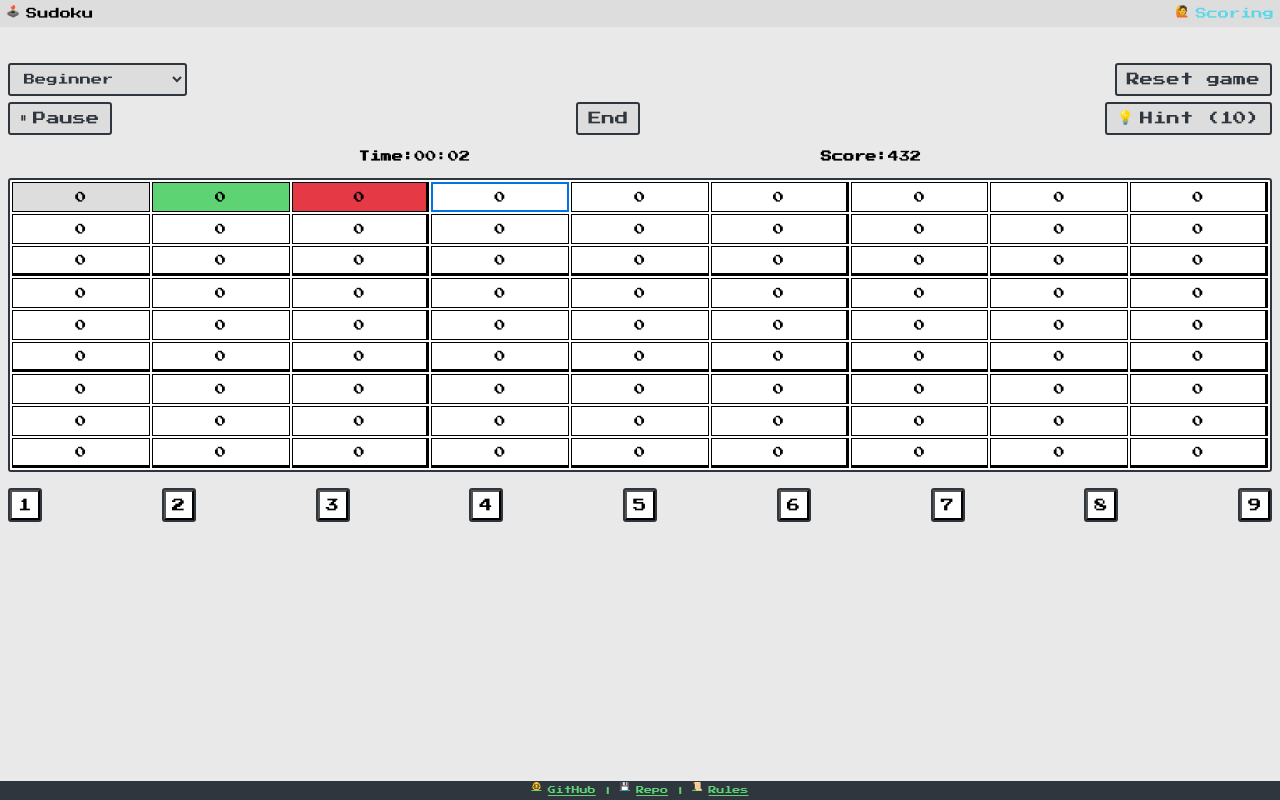
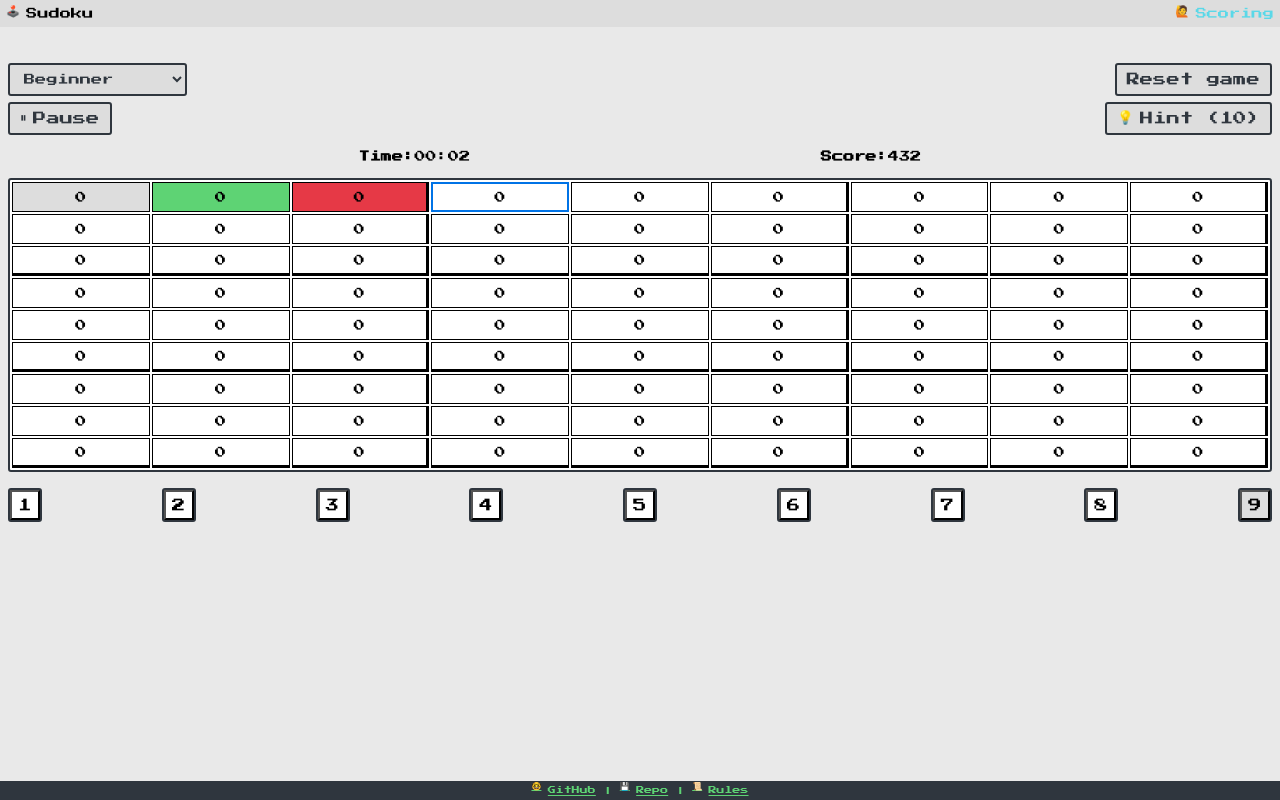
Before and after one commit to mikizuk/vue3-sudoku, a Vue app: page / in a window 1280 px wide. Both pictures are taken after a click on the button "Start". Built offline with nearby package versions, Linux system fonts and the light colour scheme.

Commit message:
Added pause animation, design button states

```diff
--- a/src/components/layout/GameControls.vue
+++ b/src/components/layout/GameControls.vue
@@ -3,8 +3,9 @@ import GameDifficulty from '@/components/ui/GameDifficulty.vue'
 import RetroButton from '../slots/RetroButton.vue'
 import EmojiText from '@/components/slots/EmojiText.vue'
 import { useSudokuStore } from '@/stores/sudoku'
+import { storeToRefs } from 'pinia'
+
 const store = useSudokuStore()
-import { storeToRefs } from 'pinia'
 const { isGamePaused, hintsRemaining } = storeToRefs(store)
 
 const onTogglePause = () => {
@@ -13,9 +14,9 @@ const onTogglePause = () => {
 const onHintClick = () => {
   store.useHint()
 }
-const onEndGame = () => {
-  console.info('end game!')
-}
+// const onEndGame = () => {
+//   console.info('end game!')
+// }
 </script>
 <template>
   <div class="controls">
@@ -30,7 +31,7 @@ const onEndGame = () => {
         <template #text>Pause</template>
       </EmojiText>
     </RetroButton>
-    <RetroButton @click="onEndGame">End</RetroButton>
+    <!-- <RetroButton @click="onEndGame">End</RetroButton> -->
     <RetroButton @click="onHintClick">
       <EmojiText>
         <template #emoji>💡</template>
--- a/src/components/layout/TheBoard.vue
+++ b/src/components/layout/TheBoard.vue
@@ -3,11 +3,11 @@ import { useSudokuStore } from '@/stores/sudoku'
 import { storeToRefs } from 'pinia'
 const store = useSudokuStore()
 
-const { board } = storeToRefs(store)
+const { board, isGamePaused } = storeToRefs(store)
 </script>
 
 <template>
-  <table class="board">
+  <table class="board" :class="{ 'board--paused': isGamePaused }">
     <tr class="board__row" v-for="(row, rowIndex) in board" :key="rowIndex">
       <td class="board__cell" v-for="(cell, cellIndex) in row" :key="cellIndex">{{ cell }}</td>
     </tr>
@@ -55,5 +55,10 @@ const { board } = storeToRefs(store)
   .board__row:nth-of-type(1) > .board__cell:nth-of-type(4) {
     border: 2px solid var(--royal-blue);
   }
+  transition: all 0.4s ease-out;
+}
+
+.board--paused {
+  filter: blur(4px);
 }
 </style>
--- a/src/components/layout/TheDigits.vue
+++ b/src/components/layout/TheDigits.vue
@@ -8,11 +8,15 @@ const availableDigits = computed(() =>
     return { value: digit, isAvailable: true }
   }),
 )
+
+const onDigit = (e: number) => {
+  console.info('e', e)
+}
 </script>
 <template>
   <ul class="digits">
     <li class="digits__item" v-for="digit in availableDigits" :key="digit.value">
-      <button>{{ digit.value }}</button>
+      <button class="digits__button" @click="onDigit(digit.value)">{{ digit.value }}</button>
     </li>
   </ul>
 </template>
@@ -29,14 +33,28 @@ const availableDigits = computed(() =>
     border-radius: 3px;
     /* padding: 4px; */
 
-    button {
-      /* color: var(--royal-blue); */
+    .digits__button {
       background-color: var(--white);
-      /* border: 1px solid red; */
       cursor: pointer;
       height: 30px;
       width: 30px;
     }
+    @media (hover: hover) {
+      .digits__button:hover {
+        outline: 2px solid var(--mint-green);
+        background-color: var(--teal-green);
+        color: var(--white);
+      }
+    }
+  }
+
+  .digits__item:active {
+    outline: 2px solid var(--royal-blue);
+  }
+
+  /* // remove later! */
+  .digits__item:last-of-type .digits__button {
+    background-color: var(--soft-gray);
   }
 }
 </style>
--- a/src/components/layout/TheResults.vue
+++ b/src/components/layout/TheResults.vue
@@ -1,7 +1,8 @@
 <script setup lang="ts">
 import { useSudokuStore } from '@/stores/sudoku'
+import { storeToRefs } from 'pinia'
+
 const store = useSudokuStore()
-import { storeToRefs } from 'pinia'
 const { formattedTime } = storeToRefs(store)
 </script>
 <template>
--- a/src/components/slots/RetroButton.vue
+++ b/src/components/slots/RetroButton.vue
@@ -13,4 +13,12 @@
   padding: 5px 10px;
   cursor: pointer;
 }
+.retro-button:active {
+  outline: 2px solid var(--royal-blue);
+}
+.retro-button:hover {
+  color: var(--golden-yellow);
+  background-color: var(--sky-blue);
+}
+
 </style>
--- a/src/stores/sudoku.ts
+++ b/src/stores/sudoku.ts
@@ -92,6 +92,7 @@ export const useSudokuStore = defineStore('sudoku', {
       if (this.isGamePlaying) {
         this.gameStatus = 'paused'
         pauseTime()
+        // TODO: block all activity, digits, hints
       } else if (this.isGamePaused) {
         this.gameStatus = 'playing'
         startTime()
```
